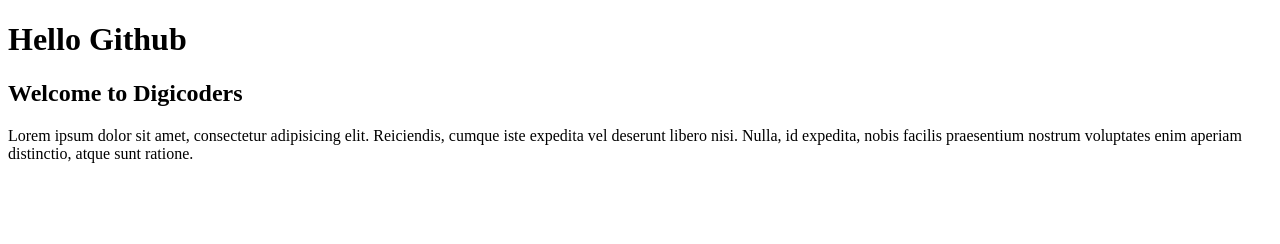
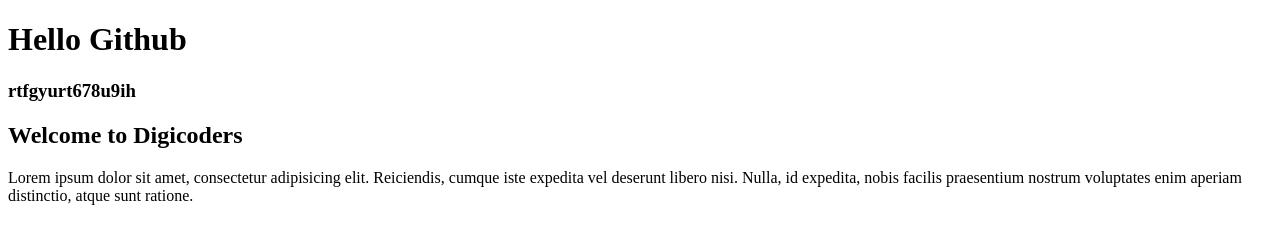
Before and after one commit to anshu13-promax/demoproject, a plain HTML site: page index.html in a window 1280 px wide. Drawn offline with Linux system fonts and the light colour scheme.

Commit message:
Update index.html

```diff
--- a/index.html
+++ b/index.html
@@ -7,6 +7,7 @@
 </head>
 <body>
     <h1>Hello Github</h1>
+    <h3>rtfgyurt678u9ih</h3>
 
     <h2>Welcome to Digicoders</h2>
 
```
